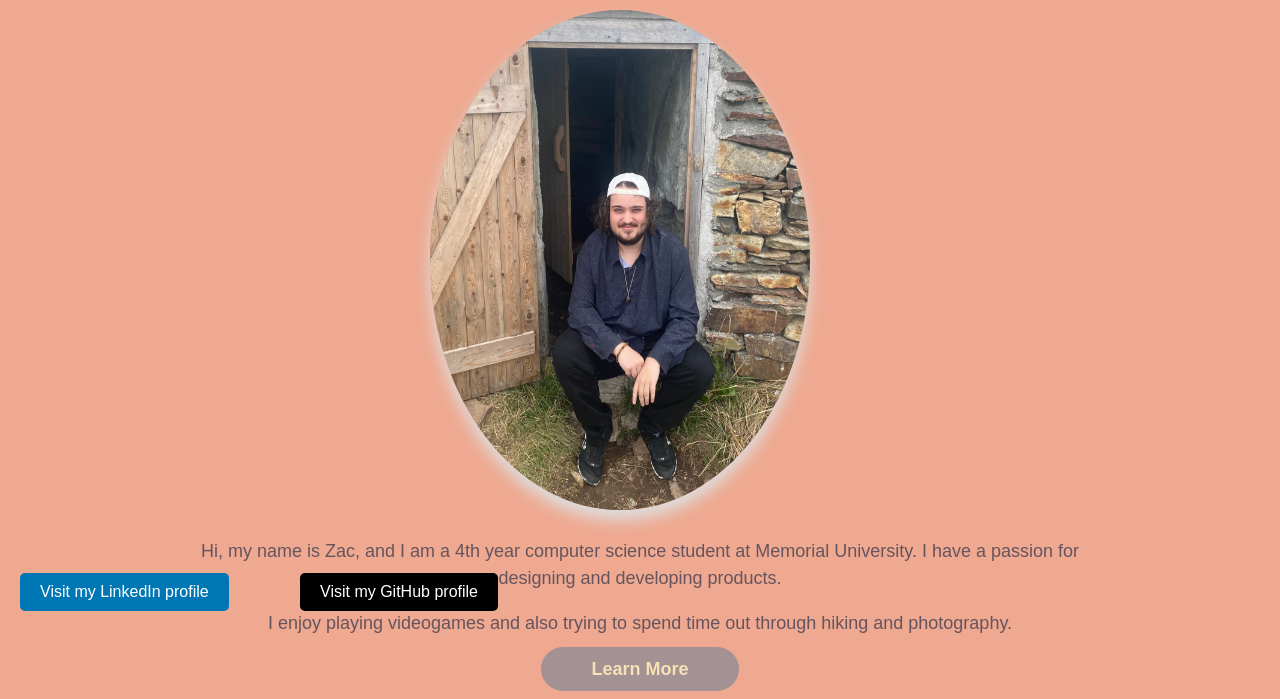
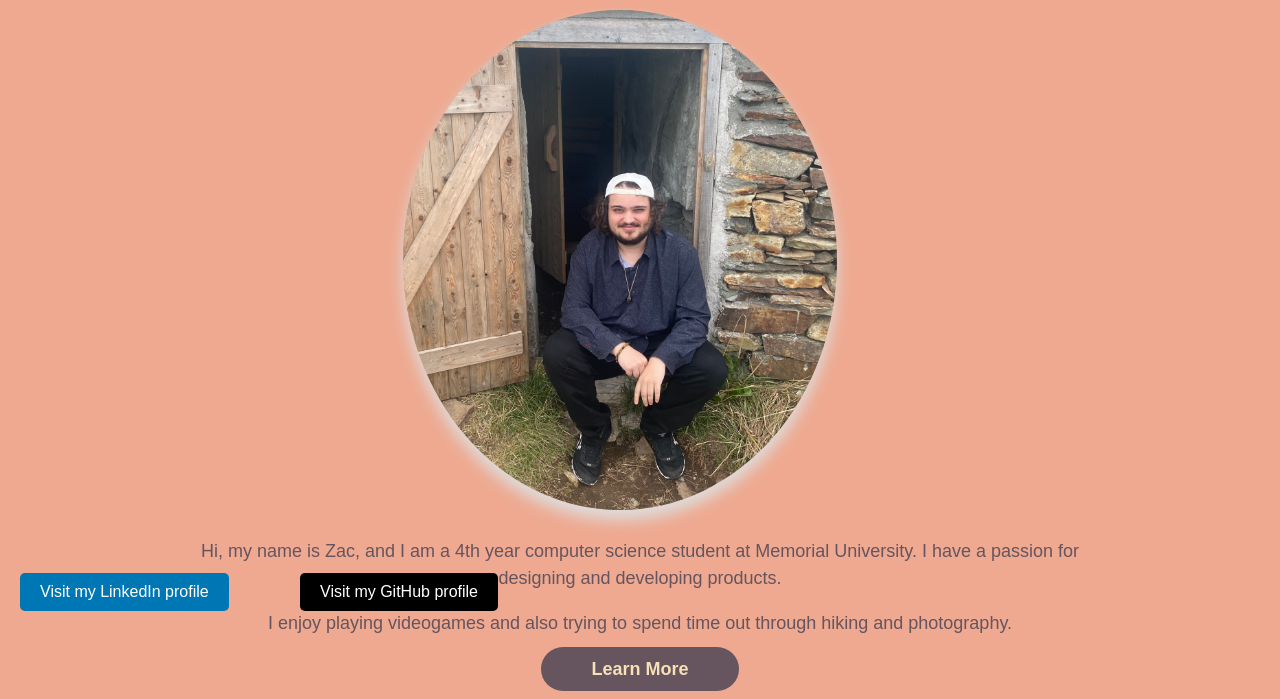
Before and after one commit to Inefy/zac-website, a Flask app: page / in a window 1280 px wide. Shown: the part 169-868 px from the top of the page. Run offline with Flask 2, Linux system fonts and the light colour scheme; some libraries are stand-ins or nearby versions.

Commit message:
fixed picture

```diff
--- a/static/main.css
+++ b/static/main.css
@@ -7,13 +7,16 @@
 
  .about-image {
     padding: 10px;
-     width: 30%;
+     width: 40%;
      margin-right: 40px;
  }
 
  .about-image img {
-     width: 100%;
+    display: flex;
+     width: auto;
      border-radius: 90%;
+     margin-left: auto;
+     margin-right: auto;
      box-shadow: 0px 10px 15px #ddd;
  }
 
@@ -42,7 +45,7 @@
      text-align: center;
      text-decoration: none;
      color: #f6e0b5;
-     background-color: #a39193;
+     background-color: #66545e;
      border-radius: 50px;
      transition: all 0.3s ease;
  }
```
